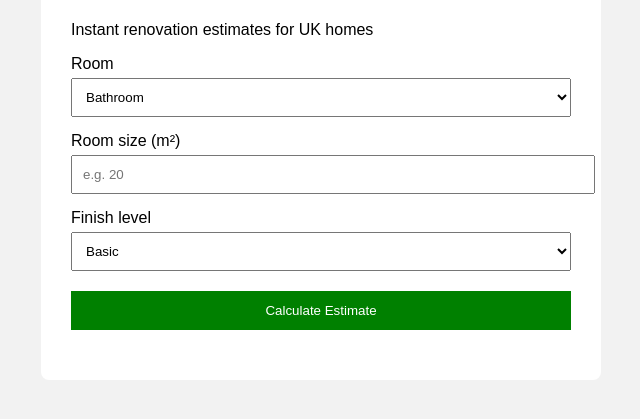
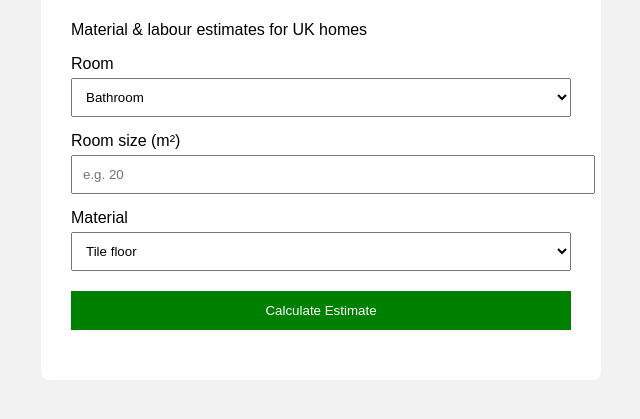
Before and after one commit to andrei942/refurbish-price-uk, a plain HTML site: page index.html in a window 1280 px wide. Shown: the part 149-568 px from the top of the page, without its empty margins (319-959 px from the left). Drawn offline with Linux system fonts and the light colour scheme.

Commit message:
Update index.html

```diff
--- a/index.html
+++ b/index.html
@@ -11,7 +11,7 @@
 <div class="container">
 
   <h1 class="title">Refurbish Price UK</h1>
-  <p class="subtitle">Instant renovation estimates for UK homes</p>
+  <p class="subtitle">Material & labour estimates for UK homes</p>
 
   <label>Room</label>
   <select id="room">
@@ -24,11 +24,14 @@
   <label>Room size (m²)</label>
   <input type="number" id="size" placeholder="e.g. 20">
 
-  <label>Finish level</label>
-  <select id="finish">
-    <option value="basic">Basic</option>
-    <option value="standard">Standard</option>
-    <option value="premium">Premium</option>
+  <label>Material</label>
+  <select id="material">
+    <option value="tile">Tile floor</option>
+    <option value="wood">Wood floor</option>
+    <option value="laminate">Laminate floor</option>
+    <option value="vinyl">Vinyl floor</option>
+    <option value="paint">Paint walls</option>
+    <option value="wallpaper">Wallpaper</option>
   </select>
 
   <button onclick="calculateEstimate()">Calculate Estimate</button>
```
